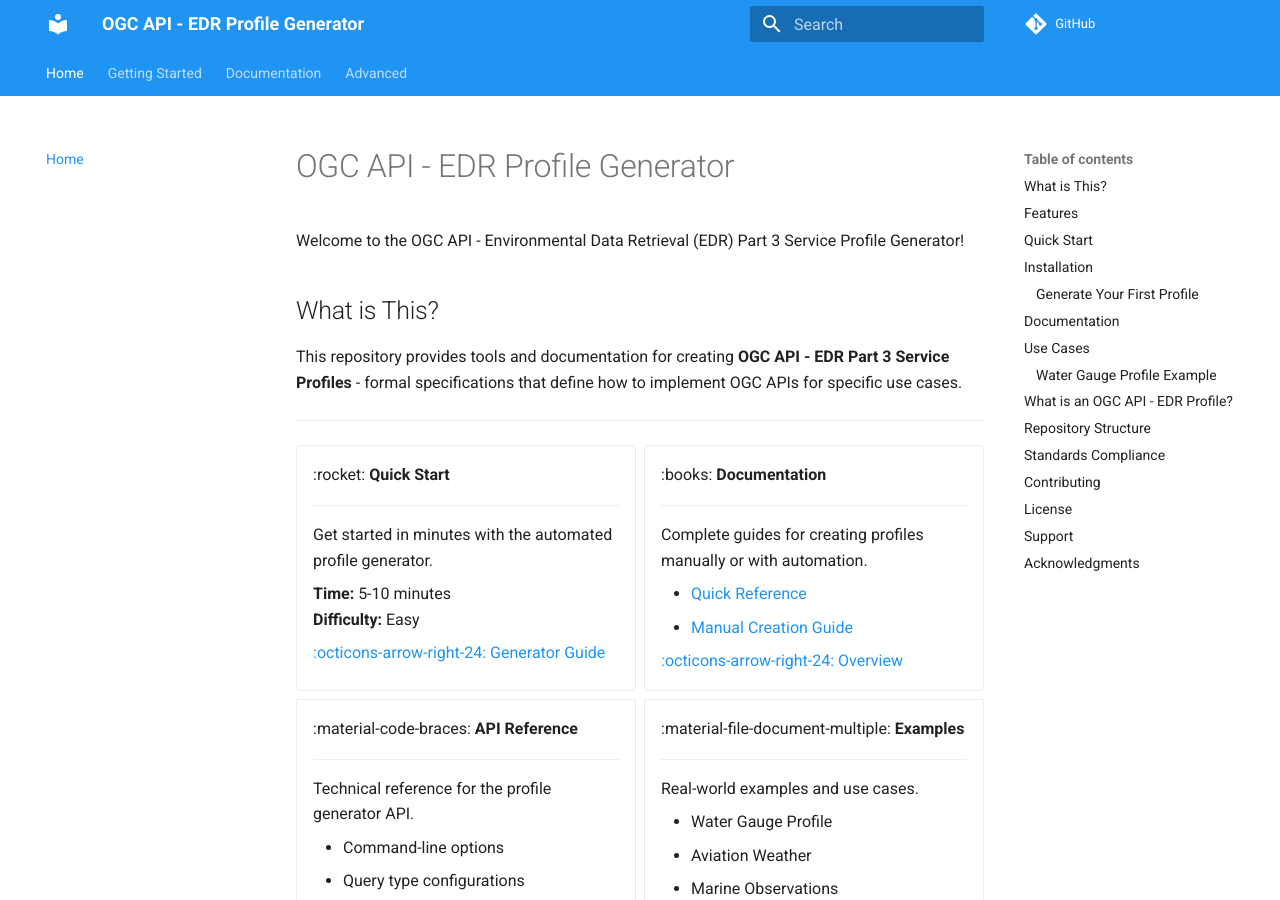
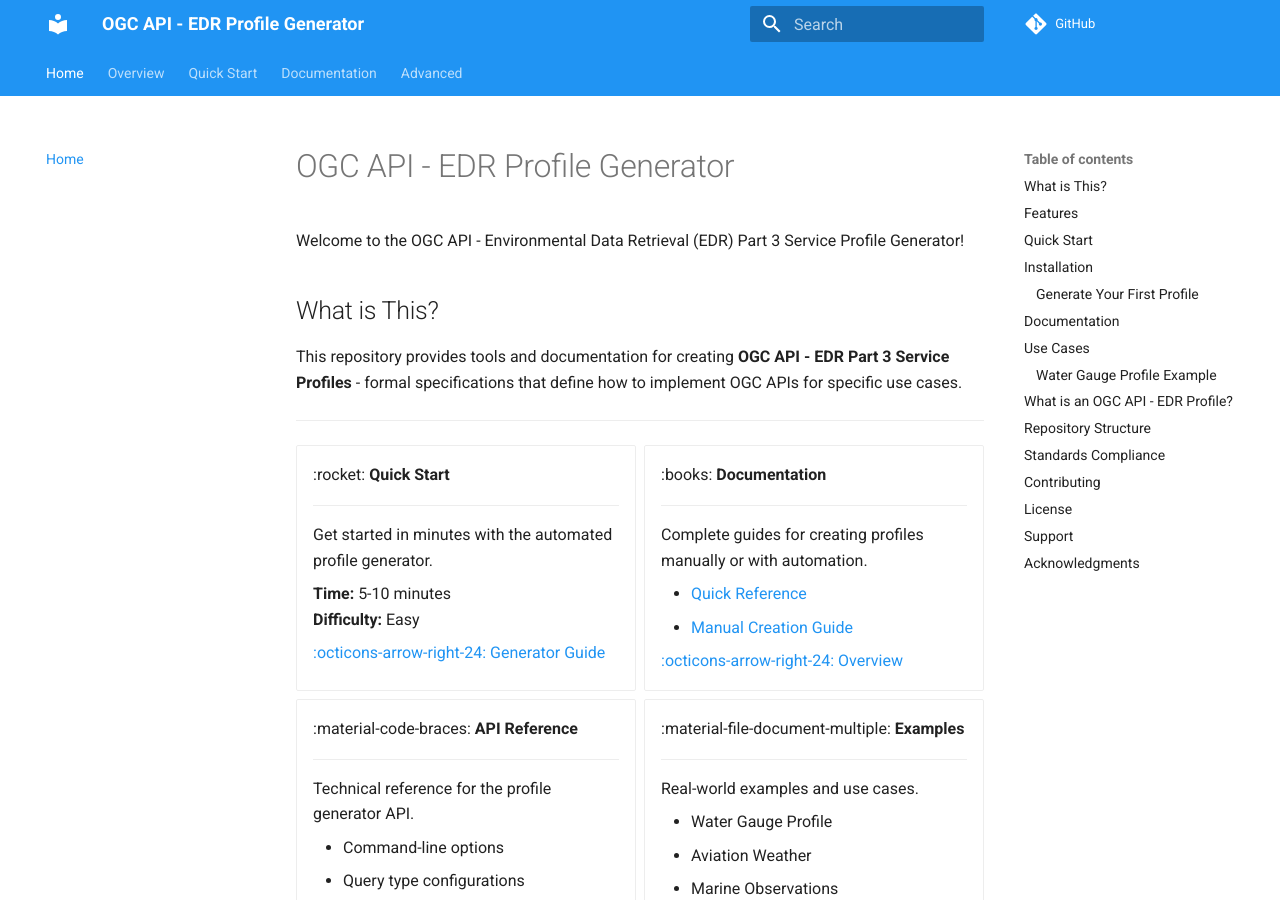
Before and after one commit to ShaneMill1/OGC-Service-Profile-Creation, an MkDocs documentation site: the page built from docs/index.md, in a window 1280 px wide and 900 px high. Built offline with MkDocs 1.6.1 and Material for MkDocs 9.7.7, drawn with Linux system fonts in a browser that asks for light colours; comment, search, counter and statistics services are not loaded.

Commit message:
Flatten navigation to fix Getting Started link

```diff
--- a/mkdocs.yml
+++ b/mkdocs.yml
@@ -21,9 +21,8 @@ theme:
 
 nav:
   - Home: index.md
-  - Getting Started:
-      - Overview: README.md
-      - Quick Start: QUICK_REFERENCE.md
+  - Overview: README.md
+  - Quick Start: QUICK_REFERENCE.md
   - Documentation:
       - Generator Guide: GENERATOR_GUIDE.md
       - Manual Creation: PROFILE_CREATION_GUIDE.md
```
